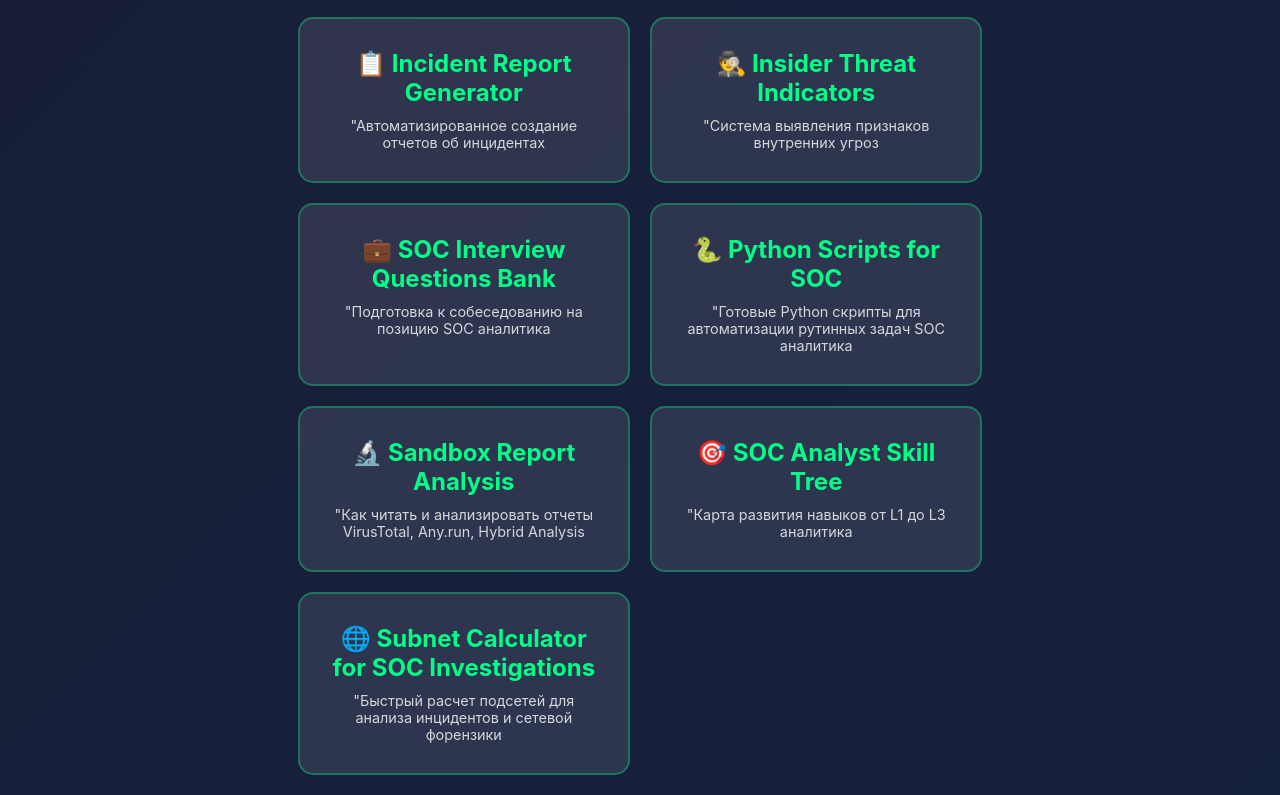
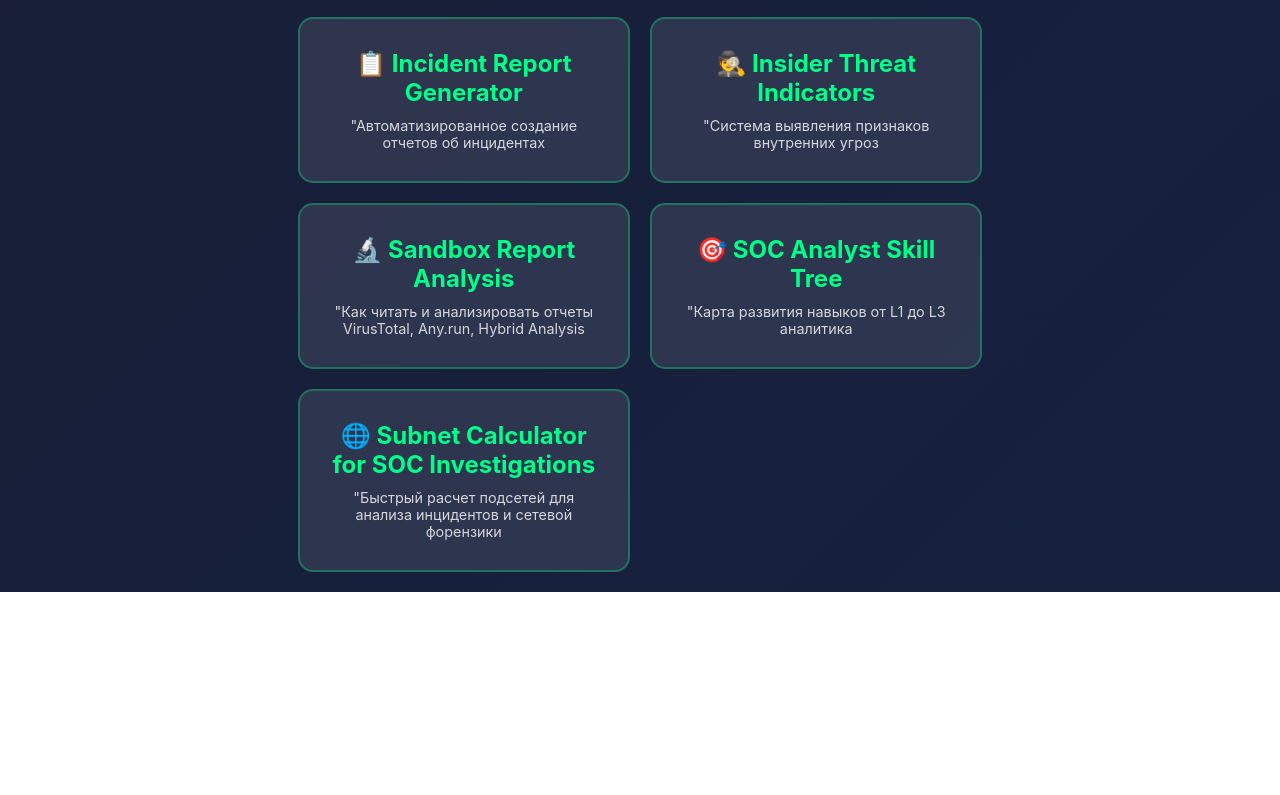
Before and after one commit to newzealandgrom/SOC-Cheat-Sheets, a plain HTML site: page index.html in a window 1280 px wide. Shown: the part 2988-3783 px from the top of the page. After the commit the page ends 3580 px from the top, so only its background shows below. Drawn offline with Linux system fonts and the light colour scheme.

Commit message:
Update index.html

```diff
--- a/index.html
+++ b/index.html
@@ -192,14 +192,6 @@
                 <h2>🕵️ Insider Threat Indicators</h2>
                 <p>"Система выявления признаков внутренних угроз</p>
             </a>
-            <a href="interview-questions-bank.html" class="link-card">
-                <h2>💼 SOC Interview Questions Bank</h2>
-                <p>"Подготовка к собеседованию на позицию SOC аналитика</p>
-            </a>
-            <a href="python-scripts-soc.html" class="link-card">
-                <h2>🐍 Python Scripts for SOC</h2>
-                <p>"Готовые Python скрипты для автоматизации рутинных задач SOC аналитика</p>
-            </a>
             <a href="sandbox-report-analysis.html" class="link-card">
                 <h2>🔬 Sandbox Report Analysis</h2>
                 <p>"Как читать и анализировать отчеты VirusTotal, Any.run, Hybrid Analysis</p>
```
